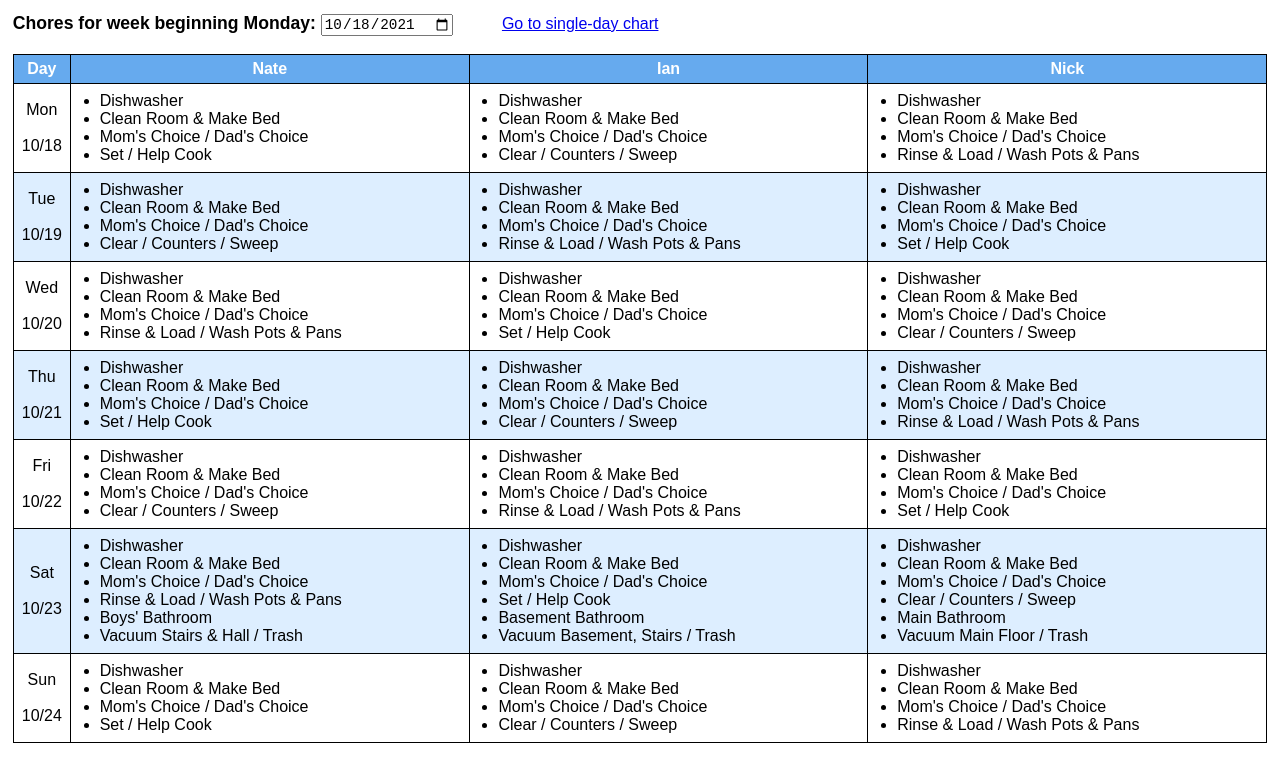
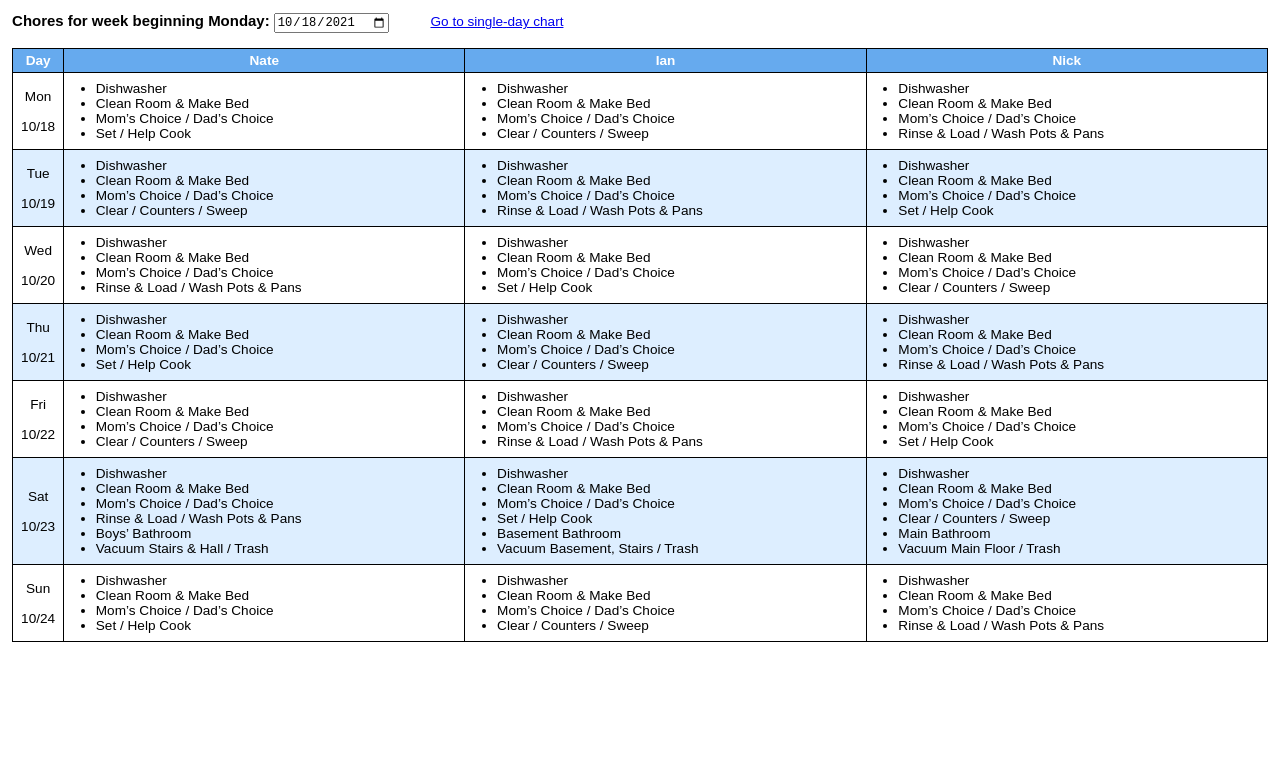
Before and after one commit to danschuring/danschuring.github.io, a plain HTML site: page test_folder/boyschores-for-print.html in a window 1280 px wide. Drawn offline with Linux system fonts and the light colour scheme.

Commit message:
Font size CSS and ’ in JS chores variables

```diff
--- a/test_folder/boyschores.css
+++ b/test_folder/boyschores.css
@@ -5,6 +5,10 @@
 body {
   padding: 0.3em 0.3em;
   font-family: Arial,Helvetica,sans-serif;
+}
+
+#printpage {
+  font-size: 85%;
 }
 
 h1 {
--- a/test_folder/boyschores.js
+++ b/test_folder/boyschores.js
@@ -2,7 +2,7 @@
 const everyDayChores =
       "<li>Dishwasher</li>" +
       "<li>Clean Room & Make Bed</li>" +
-      "<li>Mom's Choice / Dad's Choice</li>";
+      "<li>Mom’s Choice / Dad’s Choice</li>";
 const switchChores =
       ["Set / Help Cook",
        "Clear / Counters / Sweep",
@@ -13,7 +13,7 @@ const satIan =
        "<li>Vacuum Basement, Stairs / Trash";
 const satNN =
       ["<li>Main Bathroom</li> <li>Vacuum Main Floor / Trash</li>",
-       "<li>Boys' Bathroom</li> <li> Vacuum Stairs & Hall / Trash</li"
+       "<li>Boys’ Bathroom</li> <li> Vacuum Stairs & Hall / Trash</li"
       ];
 
 // Seems convoluted, but today = new Date() yields timezone issues
```
